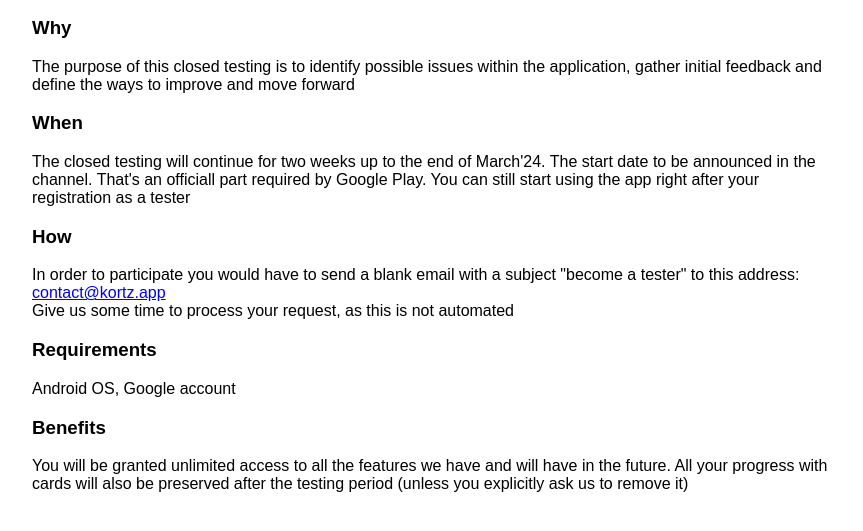
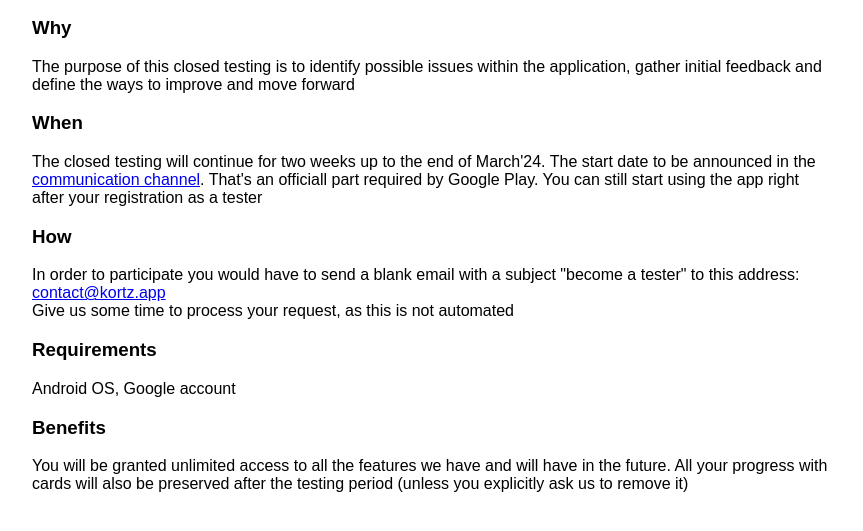
Before and after one commit to Kortzapp/kortzapp.github.io, a Gatsby site: page /testing in a window 1280 px wide. Shown: the part 109-640 px from the top of the page, without its empty margins (208-1071 px from the left). Built offline with nearby package versions, Linux system fonts and the light colour scheme; Gatsby itself is replaced by a stand-in of ours.

Commit message:
about and index

```diff
--- a/src/pages/testing.js
+++ b/src/pages/testing.js
@@ -17,7 +17,7 @@
                 <section>
                     <h3>When</h3>
                     <p>
-                        The closed testing will continue for two weeks up to the end of March'24. The start date to be announced in the channel. That's an officiall part required by Google Play. You can still start using the app right after your registration as a tester
+                        The closed testing will continue for two weeks up to the end of March'24. The start date to be announced in the <a href={"https://t.me/kortzapp"}>communication channel</a>. That's an officiall part required by Google Play. You can still start using the app right after your registration as a tester
                     </p>
                 </section>
                 <section>
```
